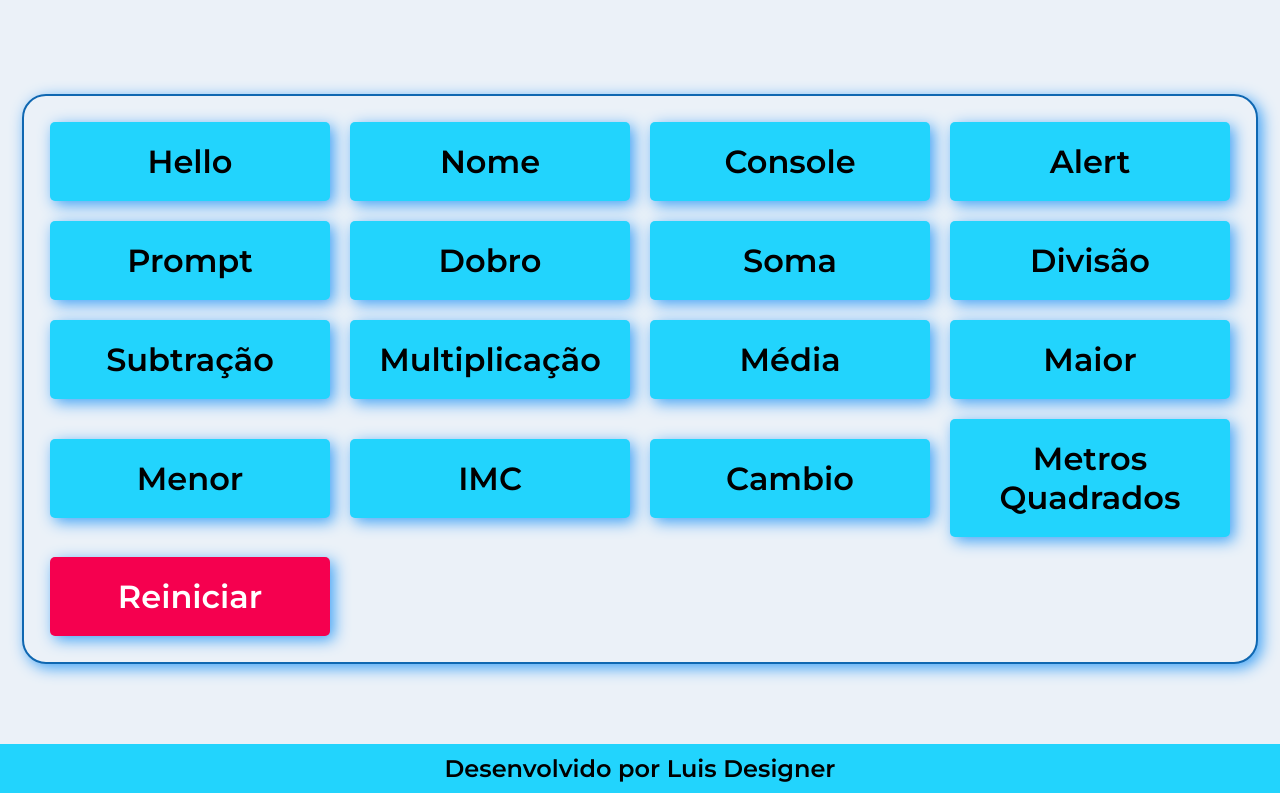
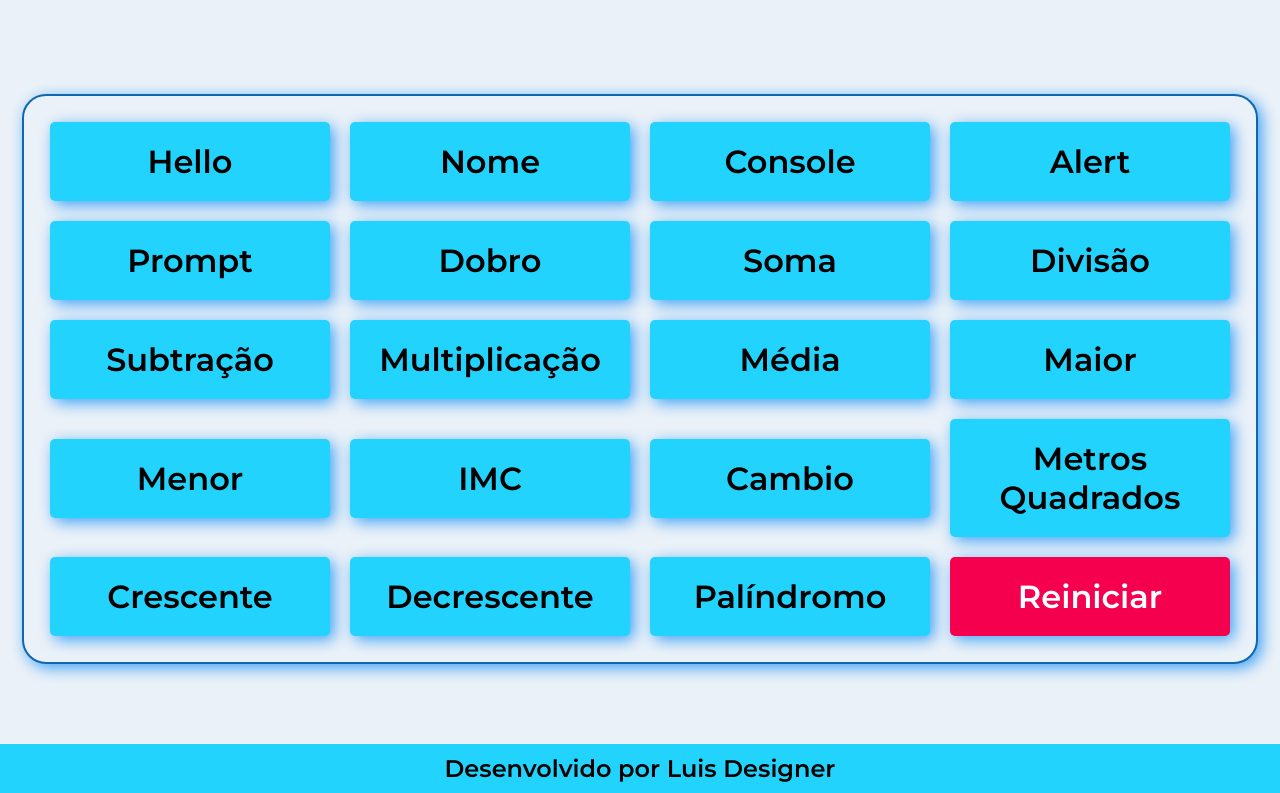
Before and after one commit to LuDesigner/Desafios_C2_JS, a plain HTML site: page index.html in a window 1280 px wide. Shown: the part 87-880 px from the top of the page. Drawn offline with Linux system fonts and the light colour scheme; a script that the page names is missing.

Commit message:
Update index.html

```diff
--- a/index.html
+++ b/index.html
@@ -29,6 +29,9 @@
         <button onclick="imc()" class="button">IMC</button>
         <button onclick="dolar()" class="button">Cambio</button>
         <button onclick="metros()" class="button">Metros Quadrados</button>
+        <button onclick="cres()" class="button">Crescente</button>
+        <button onclick="decr()" class="button">Decrescente</button>
+        <button onclick="pali()" class="button">Palíndromo</button>
         <button onclick="reiniciar()" class="buttonRei">Reiniciar</button>
     </main>
 
```
